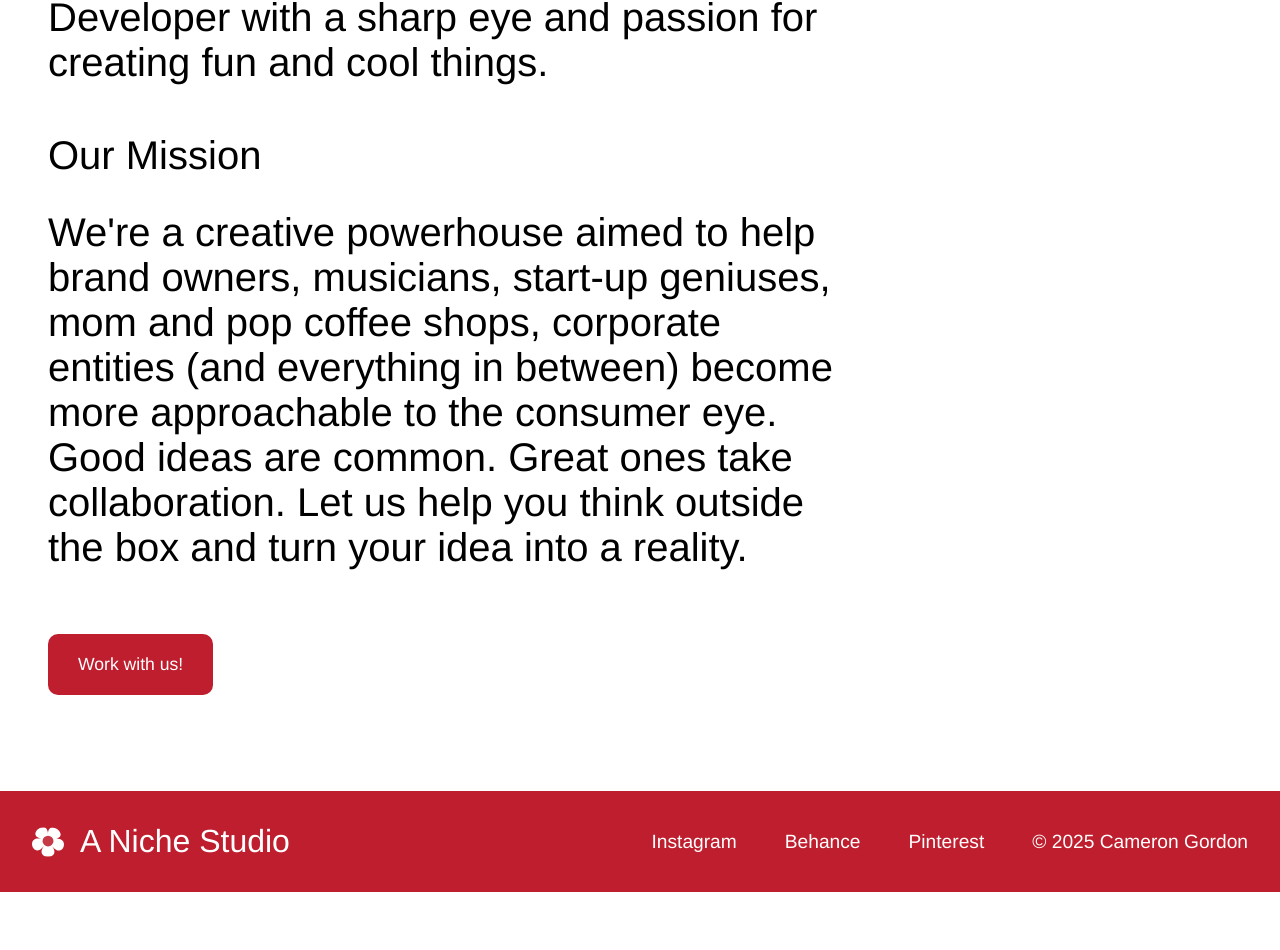
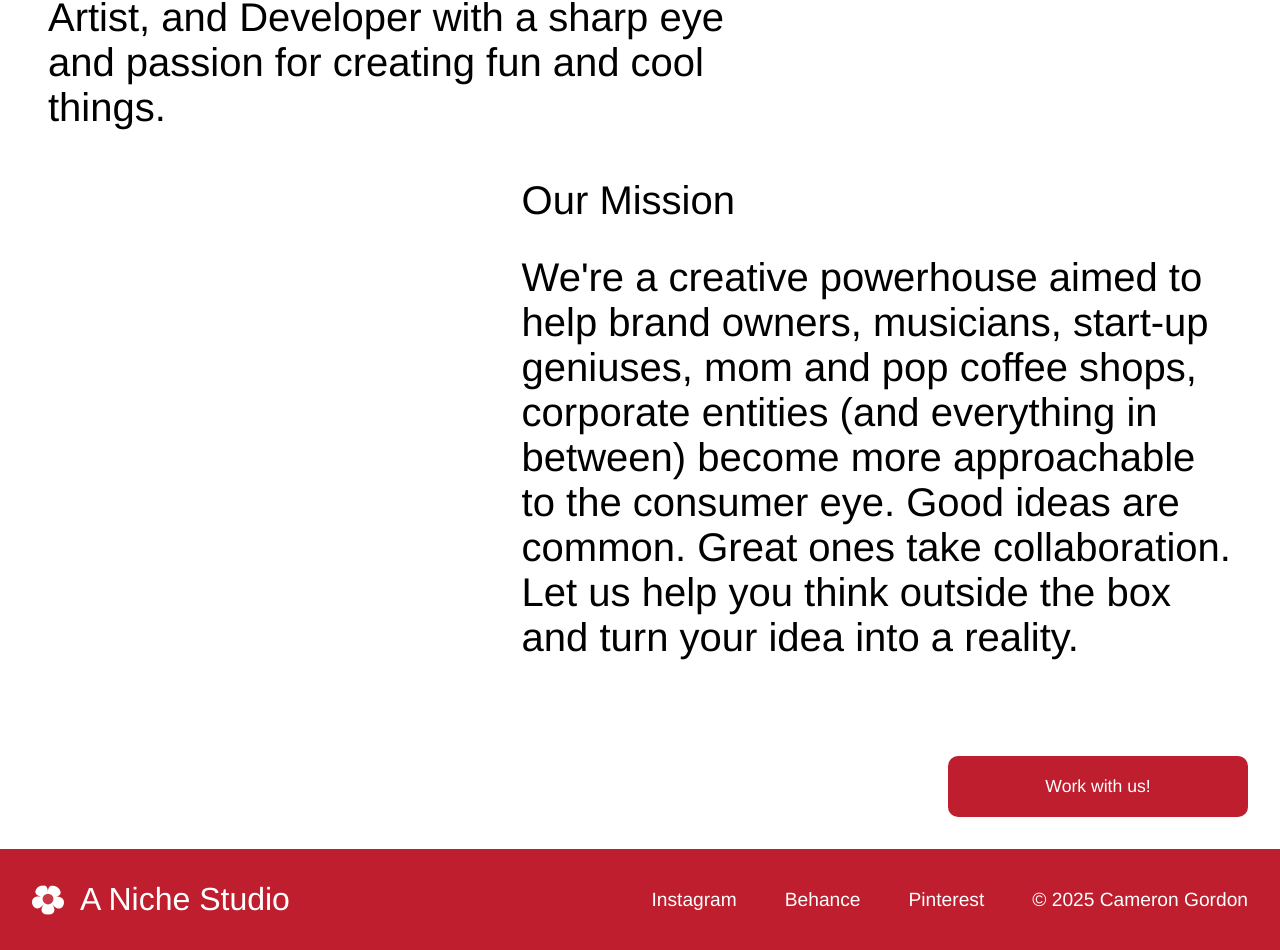
Before and after one commit to gitcamy/niche-app, a React (Create React App) app: page /about in a window 1280 px wide. Shown: the part 937-1887 px from the top of the page. Before the commit the page ends 1829 px from the top, so only its background shows below. Built offline with nearby package versions, Linux system fonts and the light colour scheme.

Commit message:
About page responsive

```diff
--- a/src/App.css
+++ b/src/App.css
@@ -6,7 +6,6 @@
 }
 
 .App {
-  text-align: center;
   width: 100%;
   margin: 0;
 }
--- a/src/components/About.css
+++ b/src/components/About.css
@@ -8,18 +8,10 @@
 .content-container-right,
 .content-container-left {
   display: flex;
-  align-items: center;
+  align-items: start;
   flex-direction: column;
   gap: 2rem;
   margin-bottom: 3rem;
-}
-
-.content-container-right p,
-.content-container-left p {
-  text-align: center;
-  width: 100%;
-  max-width: 800px;
-  margin: 0 auto;
 }
 
 .text-box {
@@ -33,6 +25,16 @@
   overflow: hidden;
 }
 
+.button-box {
+  width: 100%;
+  padding-left: 2rem;
+  padding-right: 2rem;
+  padding-bottom: 2rem;
+  align-items: center;
+  display: flex;
+  justify-content: center;
+}
+
 .service-image {
   width: 100%;
   height: auto;
@@ -41,8 +43,8 @@
 
 .image-overlay {
   position: absolute;
-  top: 50%;
-  left: 50%;
+  top: 42%;
+  left: 22%;
   transform: translate(-50%, -50%) rotate(-10deg);
   background-color: #fff;
   padding: clamp(10px, 2vw, 20px) clamp(20px, 4vw, 80px);
@@ -86,7 +88,6 @@
   font-weight: 500;
   cursor: pointer;
   transition: all 0.3s ease;
-  margin-top: 2rem;
   width: 100%;
   max-width: 300px;
 }
@@ -111,18 +112,43 @@
   }
 }
 
+@media screen and (max-width: 768px) {
+  .image-overlay {
+    padding: clamp(5px, 1vw, 10px) clamp(10px, 2vw, 40px);
+    font-size: clamp(0.6rem, 1.5vw, 1.2rem);
+  }
+
+  .image-overlay h3 {
+    font-size: clamp(0.75rem, 2vw, 1.5rem);
+  }
+}
+
 @media screen and (min-width: 768px) {
-  .content-container-right,
-  .content-container-left {
+  .content-container-right {
     align-items: flex-start;
   }
 
-  .content-container-right p,
+  .content-container-left {
+    align-items: flex-end;
+  }
+
   .content-container-left p {
     text-align: left;
   }
 
+  .content-container-right p {
+    text-align: start;
+  }
+
   .contact-button {
-    width: auto;
+    width: 30%;
+  }
+
+  .text-box {
+    width: 60%;
+  }
+
+  .button-box {
+    justify-content: end;
   }
 }
--- a/src/components/About.js
+++ b/src/components/About.js
@@ -57,10 +57,12 @@ const About = () => {
               idea into a reality.{" "}
             </p>
           </div>
-          <button className="contact-button" onClick={handleContactClick}>
-            Work with us!
-          </button>
         </div>
+      </div>
+      <div className="button-box">
+        <button className="contact-button" onClick={handleContactClick}>
+          Work with us!
+        </button>
       </div>
     </>
   );
```
